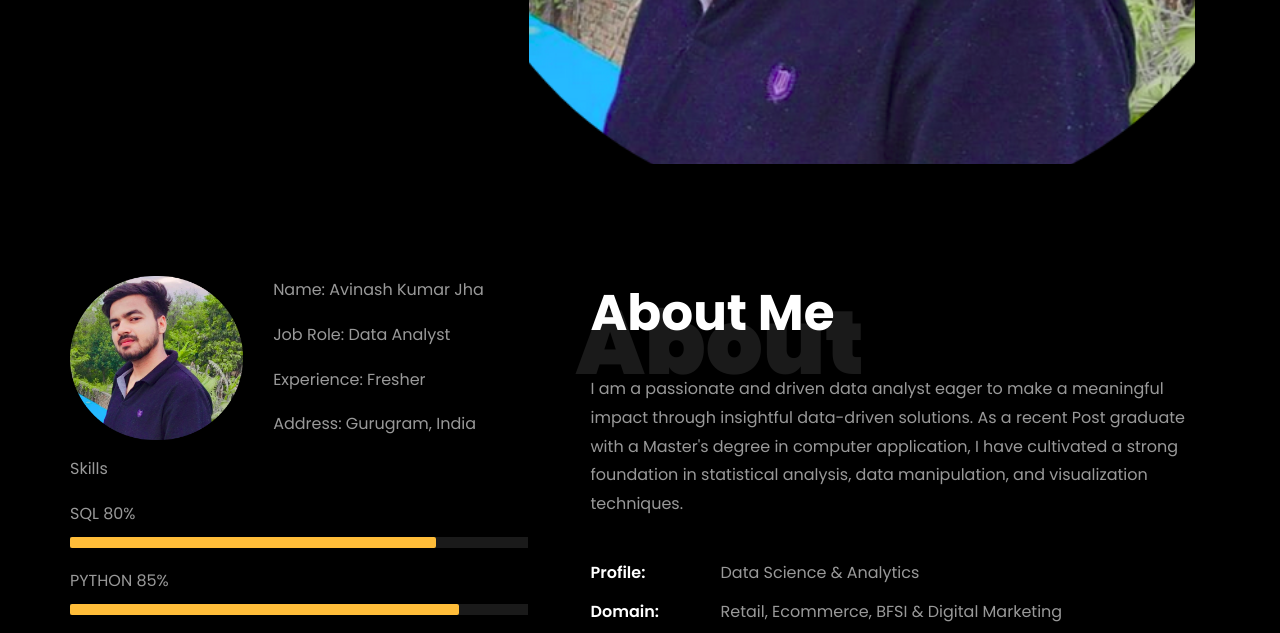
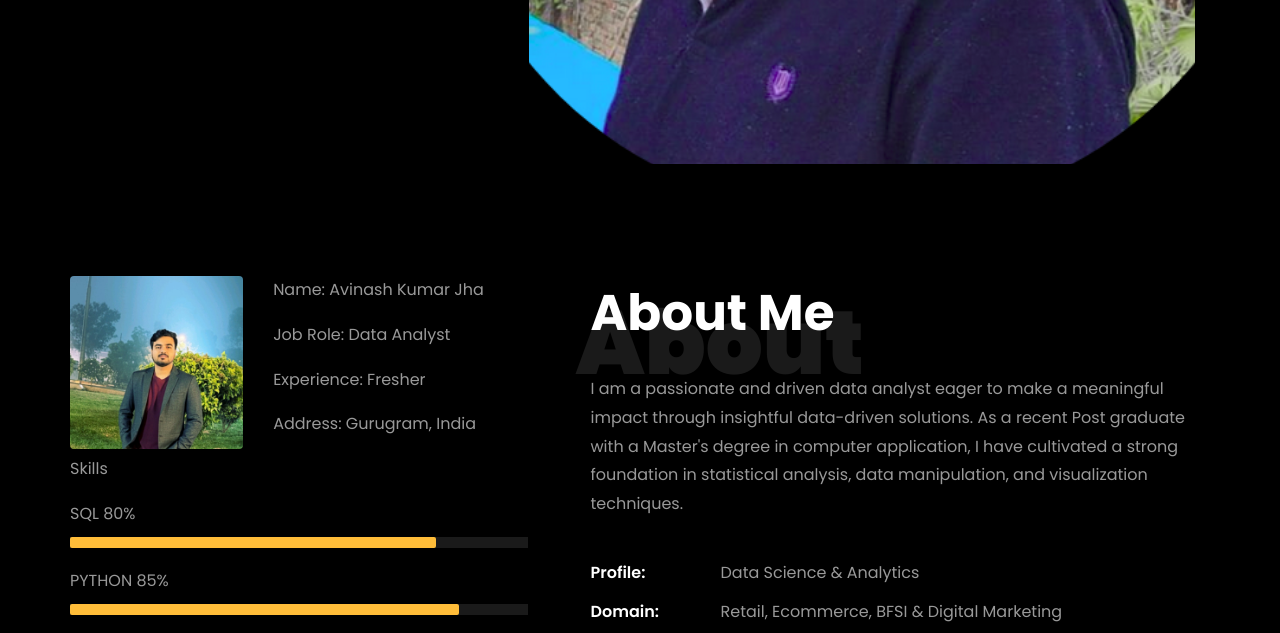
Before and after one commit to aviiijha/aviiijha.github.io, a plain HTML site: page index.html in a window 1280 px wide. Shown: the part 586-1219 px from the top of the page. Drawn offline with Linux system fonts and the light colour scheme; files whose address does not match are found by name.

Commit message:
Update index.html

```diff
--- a/index.html
+++ b/index.html
@@ -213,7 +213,7 @@
 								<div class="row">
 									<div class="col-sm-6 col-md-5">
 									  <div class="about-img">
-										<img src="images/about--me.png" class="img-fluid rounded b-shadow-a" alt="">
+										<img src="images/1767802109094.png" class="img-fluid rounded b-shadow-a" alt="">
 									  </div>
 									</div>
 									<!-- Details next to profile image -->
```
